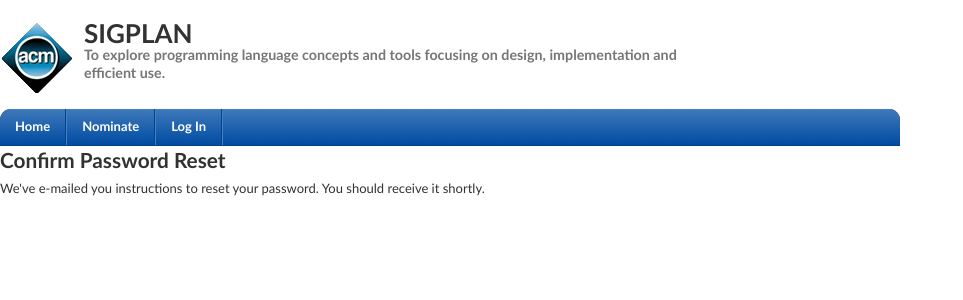
After one commit to drdreyer/sigplan-awards, a Django app: template awards/awards/sigplan/templates/registration/passwordd_reset_done.html in a window 1280 px wide. The commit adds this page. Shown: the top 300 px of the page, without its empty margins (0-963 px from the left). Run offline with Django 3.2, Linux system fonts and the light colour scheme; the template is opened without the code that fills it, so the values that code supplies are empty.

Commit message:
password reset pages

```diff
--- a/awards/awards/sigplan/templates/registration/password_change_form.html
+++ b/awards/awards/sigplan/templates/registration/password_change_form.html
@@ -1,4 +1,4 @@
-{% extends "core/base.html" %}
+{% extends "base.html" %}
 {% load i18n %}
 {% block userlinks %}{% url django-admindocs-docroot as docsroot %}{% if docsroot %}<a href="{{ docsroot }}">{% trans 'Documentation' %}</a> / {% endif %} {% trans 'Change password' %} / <a href="../logout/">{% trans 'Log out' %}</a>{% endblock %}
 
--- a/awards/awards/sigplan/templates/registration/password_reset_complete.html
+++ b/awards/awards/sigplan/templates/registration/passwordd_reset_complete.html
@@ -1,4 +1,4 @@
-{% extends "core/base.html" %}
+{% extends "base.html" %}
 {% load i18n %}
 
 {% block title %}{% trans 'Password reset complete' %}{% endblock %}
--- a/awards/awards/sigplan/templates/registration/password_reset_confirm.html
+++ b/awards/awards/sigplan/templates/registration/passwordd_reset_confirm.html
@@ -1,4 +1,4 @@
-{% extends "core/base.html" %}
+{% extends "base.html" %}
 {% load i18n %}
 
 {% block title %}{% trans 'Password reset' %}{% endblock %}
--- /dev/null
+++ b/awards/awards/sigplan/templates/registration/passwordd_reset_done.html
@@ -0,0 +1,12 @@
+{% extends "base.html" %}
+{% load i18n %}
+
+{% block title %}{% trans 'Confirm Password Reset' %}{% endblock %}
+
+{% block content %}
+
+<h1>{% trans 'Confirm Password Reset' %}</h1>
+
+<p>{% trans "We've e-mailed you instructions to reset your password. You should receive it shortly." %}</p>
+
+{% endblock %}
--- a/awards/awards/urls.py
+++ b/awards/awards/urls.py
@@ -19,9 +19,9 @@
     (r'^accounts/profile/', profile),
     (r'^accounts/login/$', 'django.contrib.auth.views.login'),
     (r'^accounts/password/reset/$', 'django.contrib.auth.views.password_reset', {'template_name': 'registration/passwordd_reset_form.html'}),
-    (r'^accounts/password/reset/done/$', 'django.contrib.auth.views.password_reset_done'),
-    (r'^accounts/password/reset/(?P<uidb36>[0-9A-Za-z]+)-(?P<token>.+)/$', 'django.contrib.auth.views.password_reset_confirm'),
-    (r'^accounts/password/reset/complete/$', 'django.contrib.auth.views.password_reset_complete'),
+    (r'^accounts/password/reset/done/$', 'django.contrib.auth.views.password_reset_done', {'template_name': 'registration/passwordd_reset_done.html'}),
+    (r'^accounts/password/reset/(?P<uidb36>[0-9A-Za-z]+)-(?P<token>.+)/$', 'django.contrib.auth.views.password_reset_confirm', {'template_name': 'registration/passwordd_reset_confirm.html'}),
+    (r'^accounts/password/reset/complete/$', 'django.contrib.auth.views.password_reset_complete', {'template_name': 'registration/passwordd_reset_complete.html'}),
 
     # Examples:
     # url(r'^$', 'awards.sigplan.views.home', name='home'),
```
Also changed, not shown: awards/awards/sigplan/templates/registration/password_reset_done.html (deleted, +0 -12 lines).
